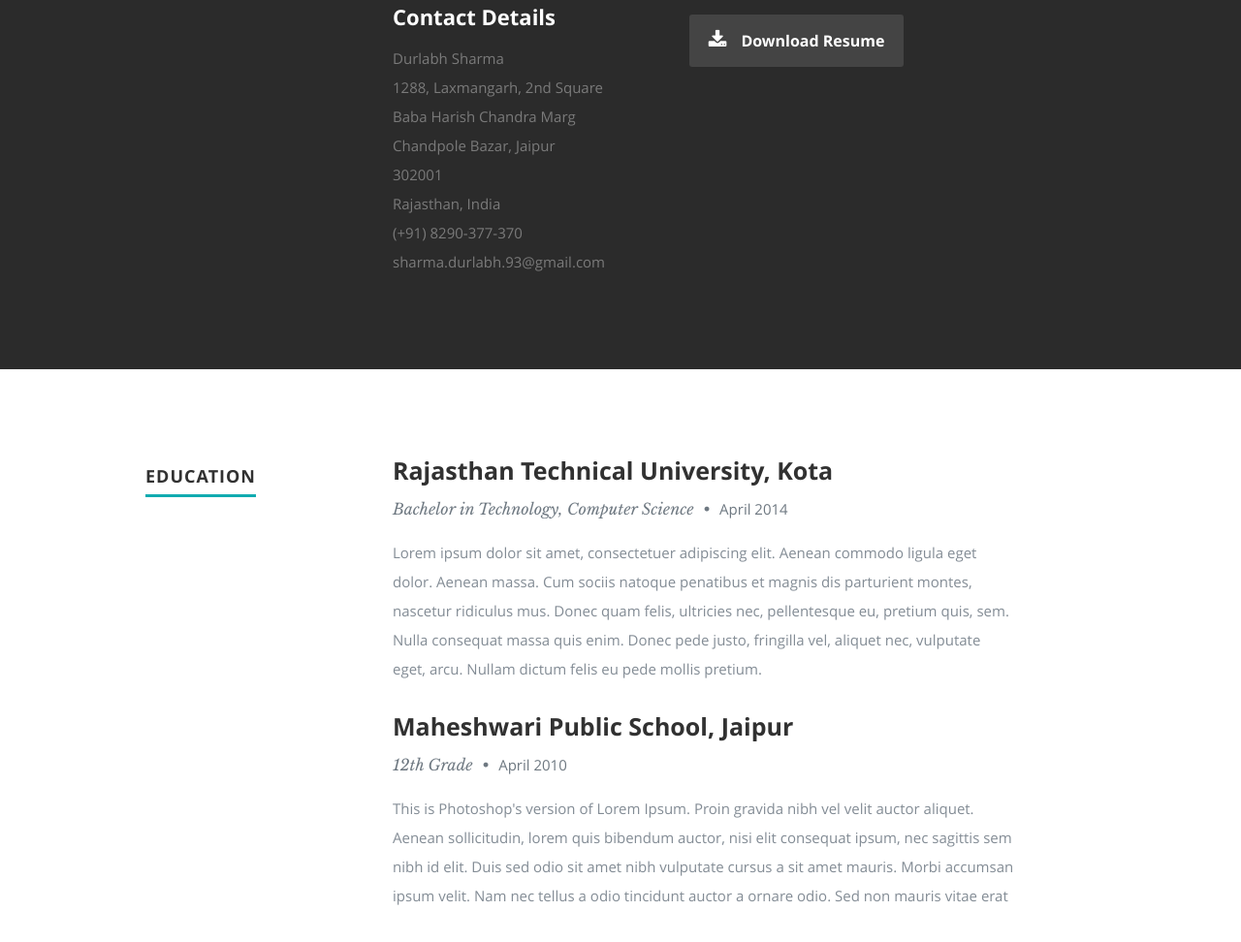
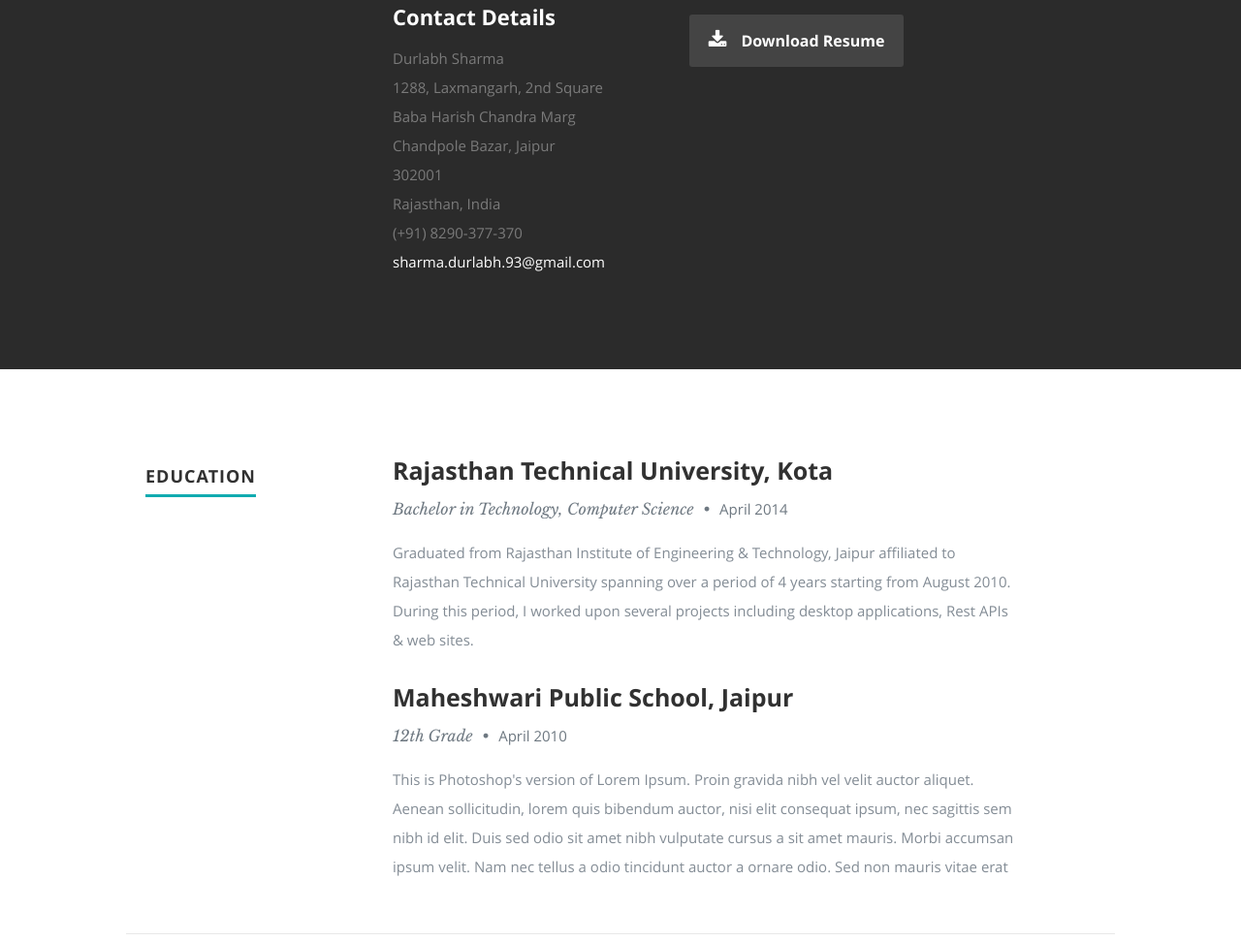
Before and after one commit to layzbot/durlabhsharma-site, a website: page views/pages/index.html in a window 1280 px wide. Shown: the part 1115-2087 px from the top of the page at 97% size. Drawn offline with nearby package versions, Linux system fonts and the light colour scheme; files that its build step writes are made by us from their sources; files whose address does not match are found by name.

Commit message:
About Me changes

```diff
--- a/views/pages/index.html
+++ b/views/pages/index.html
@@ -111,7 +111,7 @@
 								 Rajasthan, India
                      </span><br>
 						   <span>(+91) 8290-377-370</span><br>
-                     <span>sharma.durlabh.93@gmail.com</span>
+                     <span><a href="mailto:sharma.durlabh.93@gmail.com">sharma.durlabh.93@gmail.com</a></span>
 					   </p>
 
                </div>
@@ -153,10 +153,7 @@
                   <p class="info">Bachelor in Technology, Computer Science <span>&bull;</span> <em class="date">April 2014</em></p>
 
                   <p>
-                  Lorem ipsum dolor sit amet, consectetuer adipiscing elit. Aenean commodo ligula eget dolor. Aenean massa.
-                  Cum sociis natoque penatibus et magnis dis parturient montes, nascetur ridiculus mus. Donec quam felis,
-                  ultricies nec, pellentesque eu, pretium quis, sem. Nulla consequat massa quis enim.
-                  Donec pede justo, fringilla vel, aliquet nec, vulputate eget, arcu. Nullam dictum felis eu pede mollis pretium.
+                  Graduated from Rajasthan Institute of Engineering &amp; Technology, Jaipur affiliated to Rajasthan Technical University spanning over a period of 4 years starting from August 2010. During this period, I worked upon several projects including desktop applications, Rest APIs &amp; web sites.
                   </p>
 
                </div>
@@ -570,7 +567,7 @@
 
    <!-- Call-To-Action Section
    ================================================== -->
-   <section id="call-to-action">
+ <!--  <section id="call-to-action">
 
       <div class="row">
 
@@ -585,7 +582,7 @@
             <h2><a href="http://www.dreamhost.com/r.cgi?287326|STYLESHOUT">Host This Template on Dreamhost.</a></h2>
             <p>Looking for an awesome and reliable webhosting? Try <a href="http://www.dreamhost.com/r.cgi?287326|STYLESHOUT"><span>DreamHost</span></a>.
 					Get <span>$50 off</span> when you sign up with the promocode <span>STYLESHOUT</span>.
-					<!-- Simply type	the promocode in the box labeled “Promo Code” when placing your order. --></p>
+					</p>
 
          </div>
 
@@ -597,7 +594,7 @@
 
       </div>
 
-   </section> <!-- Call-To-Action Section End-->
+   </section> --><!-- Call-To-Action Section End-->
 
 
    <!-- Testimonials Section
```
